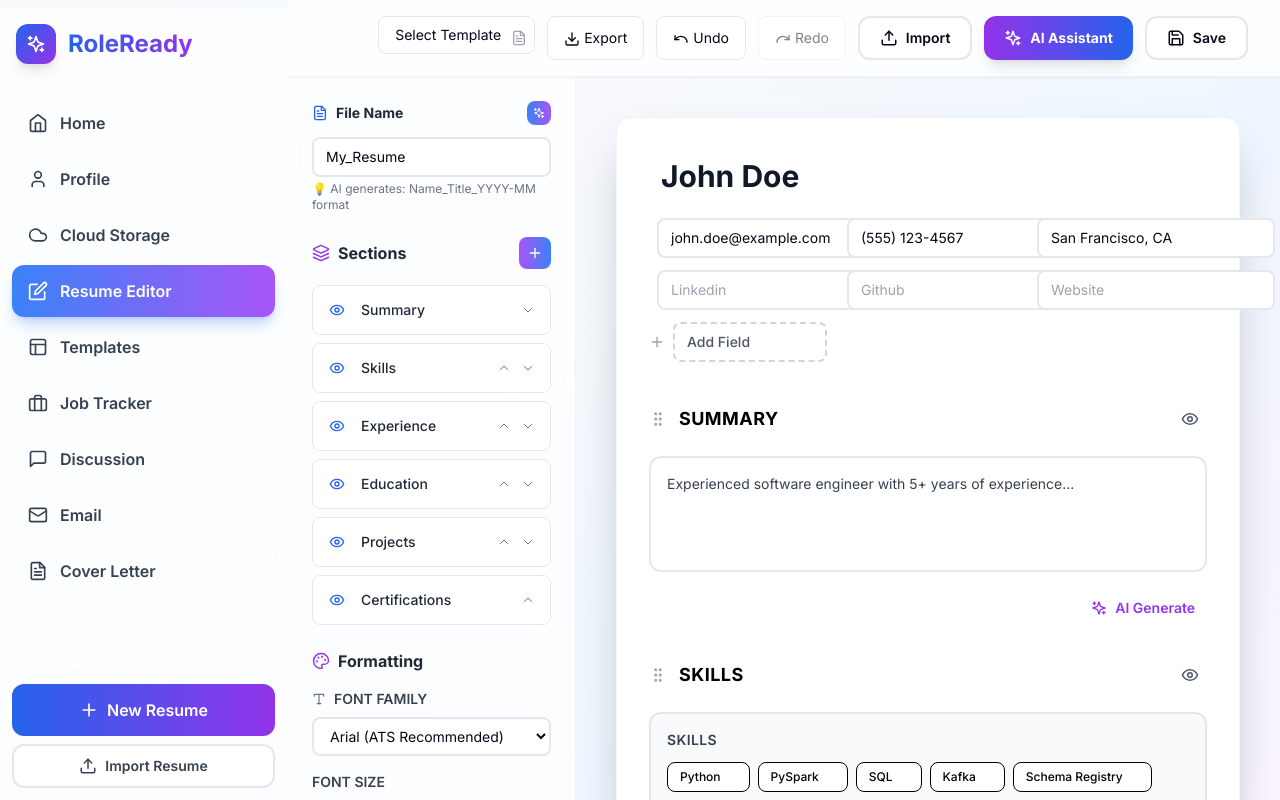
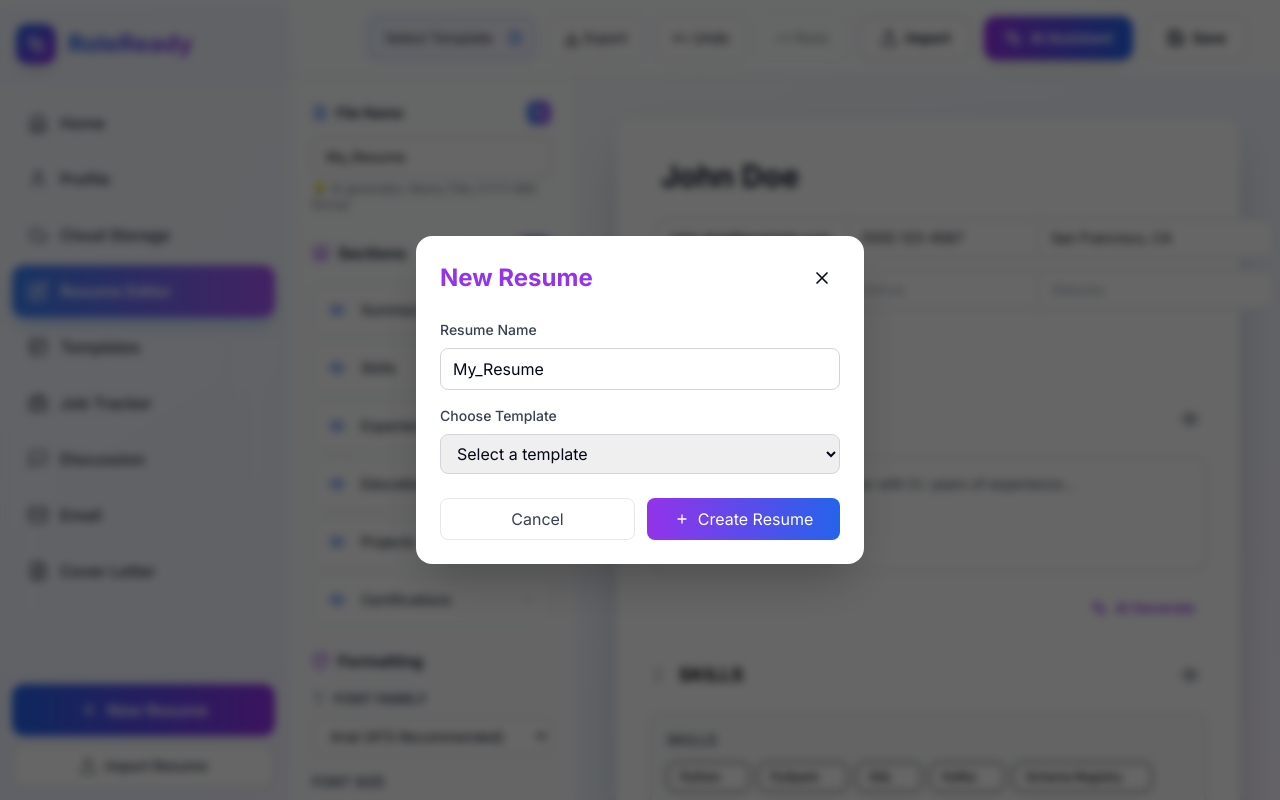
Before and after one commit to dvskr/RoleRabbit, a Next.js app in the folder apps/web/: page /test-all-components in a window 1280 px wide. Both pictures are taken after a click on the button "New Resume". Built offline with nearby package versions, Linux system fonts and the light colour scheme.

Commit message:
refactoring completed

```diff
--- a/apps/web/src/app/test-all-components/page.tsx
+++ b/apps/web/src/app/test-all-components/page.tsx
@@ -578,8 +578,8 @@ export default function TestAllComponents() {
                   />
                   <button
                     onClick={(e) => {
-                      const input = e.target.parentElement.querySelector('input');
-                      if (input.value.trim()) {
+                      const input = e.currentTarget.parentElement.querySelector('input');
+                      if (input && input.value.trim()) {
                         setResumeData(prev => ({ ...prev, skills: [...prev.skills, input.value.trim()] }));
                         input.value = '';
                       }
@@ -912,8 +912,8 @@ export default function TestAllComponents() {
                             />
                             <button
                               onClick={(e) => {
-                                const input = e.target.parentElement.querySelector('input');
-                                if (input.value.trim()) {
+                                const input = e.currentTarget.parentElement.querySelector('input');
+                                if (input && input.value.trim()) {
                                   const updatedExperience = resumeData.experience.map((item) => {
                                     if (item.id === exp.id) {
                                       return { ...item, environment: [...(item.environment || []), input.value.trim()] };
@@ -1245,8 +1245,8 @@ export default function TestAllComponents() {
                           />
                           <button
                             onClick={(e) => {
-                              const input = e.target.parentElement.querySelector('input');
-                              if (input.value.trim()) {
+                              const input = e.currentTarget.parentElement.querySelector('input');
+                              if (input && input.value.trim()) {
                                 const updatedProjects = resumeData.projects.map((item) => {
                                   if (item.id === project.id) {
                                     return { ...item, skills: [...(item.skills || []), input.value.trim()] };
@@ -1462,8 +1462,8 @@ export default function TestAllComponents() {
                           />
                           <button
                             onClick={(e) => {
-                              const input = e.target.parentElement.querySelector('input');
-                              if (input.value.trim()) {
+                              const input = e.currentTarget.parentElement.querySelector('input');
+                              if (input && input.value.trim()) {
                                 const updatedCertifications = resumeData.certifications.map((item) => {
                                   if (item.id === cert.id) {
                                     return { ...item, skills: [...(item.skills || []), input.value.trim()] };
@@ -1761,7 +1761,7 @@ export default function TestAllComponents() {
               setSidebarCollapsed={setSidebarCollapsed}
               setShowRightPanel={setShowRightPanel}
             />
-            <div className={`flex-1 transition-all duration-300 ${showRightPanel ? 'mr-80' : ''}`} style={{ height: 'calc(100vh - 80px)', overflow: 'hidden' }}>
+            <div className={`flex-1 ${showRightPanel ? 'mr-80' : ''}`} style={{ height: 'calc(100vh - 80px)', overflow: 'hidden' }}>
               <ResumeEditor
               resumeFileName={resumeFileName}
               setResumeFileName={setResumeFileName}
@@ -2120,6 +2120,92 @@ export default function TestAllComponents() {
                   <path strokeLinecap="round" strokeLinejoin="round" strokeWidth={2} d="M7 16a4 4 0 01-.88-7.903A5 5 0 1115.9 6L16 6a5 5 0 011 9.9M15 13l-3-3m0 0l-3 3m3-3v12" />
                 </svg>
                 Import Resume
+              </button>
+            </div>
+          </div>
+        </div>
+      )}
+
+      {/* New Resume Modal */}
+      {showNewResumeModal && (
+        <div className="fixed inset-0 bg-black/60 backdrop-blur-sm flex items-center justify-center z-50">
+          <div className="bg-white rounded-2xl shadow-2xl p-6 w-full max-w-md">
+            <div className="flex items-center justify-between mb-6">
+              <h3 className="text-2xl font-bold text-purple-600">New Resume</h3>
+              <button
+                onClick={() => setShowNewResumeModal(false)}
+                className="p-2 hover:bg-gray-100 rounded-lg transition-colors"
+              >
+                <svg className="w-5 h-5" fill="none" stroke="currentColor" viewBox="0 0 24 24">
+                  <path strokeLinecap="round" strokeLinejoin="round" strokeWidth={2} d="M6 18L18 6M6 6l12 12" />
+                </svg>
+              </button>
+            </div>
+
+            <div className="space-y-4">
+              <div>
+                <label className="block text-sm font-medium text-gray-700 mb-2">
+                  Resume Name
+                </label>
+                <input
+                  type="text"
+                  value={resumeFileName}
+                  onChange={(e) => setResumeFileName(e.target.value)}
+                  className="w-full px-3 py-2 border border-gray-300 rounded-lg focus:ring-2 focus:ring-purple-500 focus:border-purple-500"
+                  placeholder="Enter resume name"
+                />
+              </div>
+
+              <div>
+                <label className="block text-sm font-medium text-gray-700 mb-2">
+                  Choose Template
+                </label>
+                <select
+                  className="w-full px-3 py-2 border border-gray-300 rounded-lg focus:ring-2 focus:ring-purple-500 focus:border-purple-500"
+                  defaultValue=""
+                >
+                  <option value="">Select a template</option>
+                  <option value="modern">Modern</option>
+                  <option value="classic">Classic</option>
+                  <option value="creative">Creative</option>
+                  <option value="minimal">Minimal</option>
+                  <option value="professional">Professional</option>
+                  <option value="executive">Executive</option>
+                </select>
+              </div>
+            </div>
+
+            <div className="flex gap-3 mt-6">
+              <button
+                onClick={() => setShowNewResumeModal(false)}
+                className="flex-1 px-4 py-2 border border-gray-200 text-gray-700 rounded-lg hover:bg-gray-50 transition-all"
+              >
+                Cancel
+              </button>
+              <button
+                onClick={() => {
+                  // Reset resume data to default
+                  setResumeData({
+                    name: '',
+                    title: '',
+                    email: '',
+                    phone: '',
+                    location: '',
+                    summary: '',
+                    skills: [],
+                    experience: [],
+                    education: [],
+                    projects: [],
+                    certifications: []
+                  });
+                  setShowNewResumeModal(false);
+                }}
+                className="flex-1 px-4 py-2 bg-gradient-to-r from-purple-600 to-blue-600 text-white rounded-lg hover:shadow-lg transition-all flex items-center justify-center gap-2"
+              >
+                <svg className="w-4 h-4" fill="none" stroke="currentColor" viewBox="0 0 24 24">
+                  <path strokeLinecap="round" strokeLinejoin="round" strokeWidth={2} d="M12 6v6m0 0v6m0-6h6m-6 0H6" />
+                </svg>
+                Create Resume
               </button>
             </div>
           </div>
--- a/apps/web/src/components/layout/Header.tsx
+++ b/apps/web/src/components/layout/Header.tsx
@@ -78,7 +78,7 @@ export default function Header({
         <div className="relative">
           <select
             onChange={(e) => onTemplateSelect(e.target.value)}
-            className="px-4 py-2 border bg-white rounded-lg text-sm hover:bg-gray-50 appearance-none pr-8"
+            className="px-4 py-2.5 bg-gradient-to-r from-blue-50 to-purple-50 border-2 border-blue-200 rounded-xl text-sm font-medium text-gray-700 hover:border-blue-400 hover:bg-gradient-to-r hover:from-blue-100 hover:to-purple-100 transition-all duration-300 appearance-none pr-10 shadow-sm hover:shadow-md"
           >
             <option value="">Select Template</option>
             <option value="modern">Modern</option>
@@ -88,7 +88,7 @@ export default function Header({
             <option value="professional">Professional</option>
             <option value="executive">Executive</option>
           </select>
-          <FileText size={16} className="absolute right-2 top-1/2 transform -translate-y-1/2 text-gray-400 pointer-events-none" />
+          <FileText size={16} className="absolute right-3 top-1/2 transform -translate-y-1/2 text-blue-500 pointer-events-none" />
         </div>
         <button
           onClick={onExport}
@@ -119,7 +119,7 @@ export default function Header({
         </button>
         <button
           onClick={handleToggleAIPanel}
-          className="px-5 py-2.5 bg-gradient-to-r from-purple-600 to-blue-600 text-white rounded-xl text-sm font-bold shadow-lg hover:shadow-xl hover:shadow-purple-500/30 hover:scale-105 flex items-center gap-2"
+          className="px-5 py-2.5 bg-gradient-to-r from-purple-600 to-blue-600 text-white rounded-xl text-sm font-bold shadow-lg hover:shadow-xl hover:shadow-purple-500/30 flex items-center gap-2"
         >
           <Sparkles size={18} />
           AI Assistant
--- a/apps/web/src/components/layout/Sidebar.tsx
+++ b/apps/web/src/components/layout/Sidebar.tsx
@@ -21,8 +21,8 @@ export default function Sidebar({
   onShowImportModal
 }: SidebarProps) {
   return (
-    <div className={`${sidebarCollapsed ? 'w-16' : 'w-72'} bg-white/80 backdrop-blur-xl border-r border-white/20 shadow-xl flex flex-col mt-2`}>
-      <div className={`${sidebarCollapsed ? 'p-3' : 'p-4'} border-b border-gray-100/50`}>
+    <div className={`${sidebarCollapsed ? 'w-16' : 'w-72'} bg-gradient-to-b from-blue-50/30 to-purple-50/30 backdrop-blur-xl border-r border-blue-200/30 shadow-xl flex flex-col mt-2`}>
+      <div className={`${sidebarCollapsed ? 'p-3' : 'p-4'} border-b border-blue-200/20 bg-gradient-to-r from-blue-100/20 to-purple-100/20`}>
         <div className="flex items-center gap-3 mb-1">
           <div className="w-10 h-10 rounded-xl bg-gradient-to-br from-blue-600 to-purple-600 flex items-center justify-center shadow-lg">
             <Sparkles size={20} className="text-white" />
@@ -110,7 +110,7 @@ export default function Sidebar({
         </button>
       </nav>
 
-      <div className={`${sidebarCollapsed ? 'p-2' : 'p-3'} border-t border-gray-100/50`}>
+      <div className={`${sidebarCollapsed ? 'p-2' : 'p-3'} border-t border-blue-200/20 bg-gradient-to-r from-blue-100/20 to-purple-100/20`}>
         <button
           onClick={onShowNewResumeModal}
           className={`w-full bg-gradient-to-r from-blue-600 to-purple-600 text-white ${sidebarCollapsed ? 'px-2 py-3' : 'px-4 py-3.5'} rounded-xl hover:shadow-lg hover:shadow-blue-500/40 transition-all duration-300 hover:scale-105 flex items-center ${sidebarCollapsed ? 'justify-center' : 'justify-center gap-2'} font-semibold mb-2`}
```
